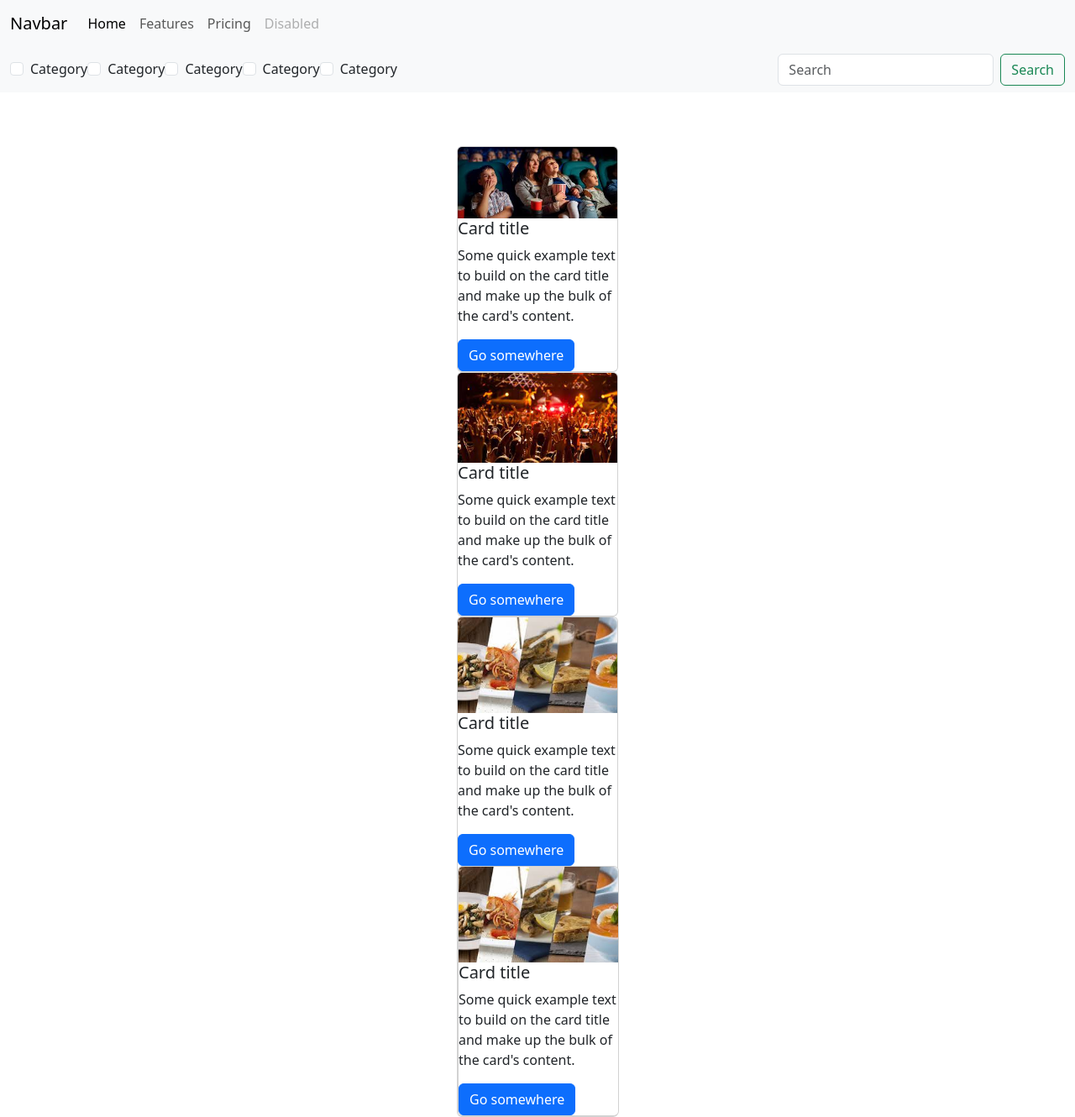
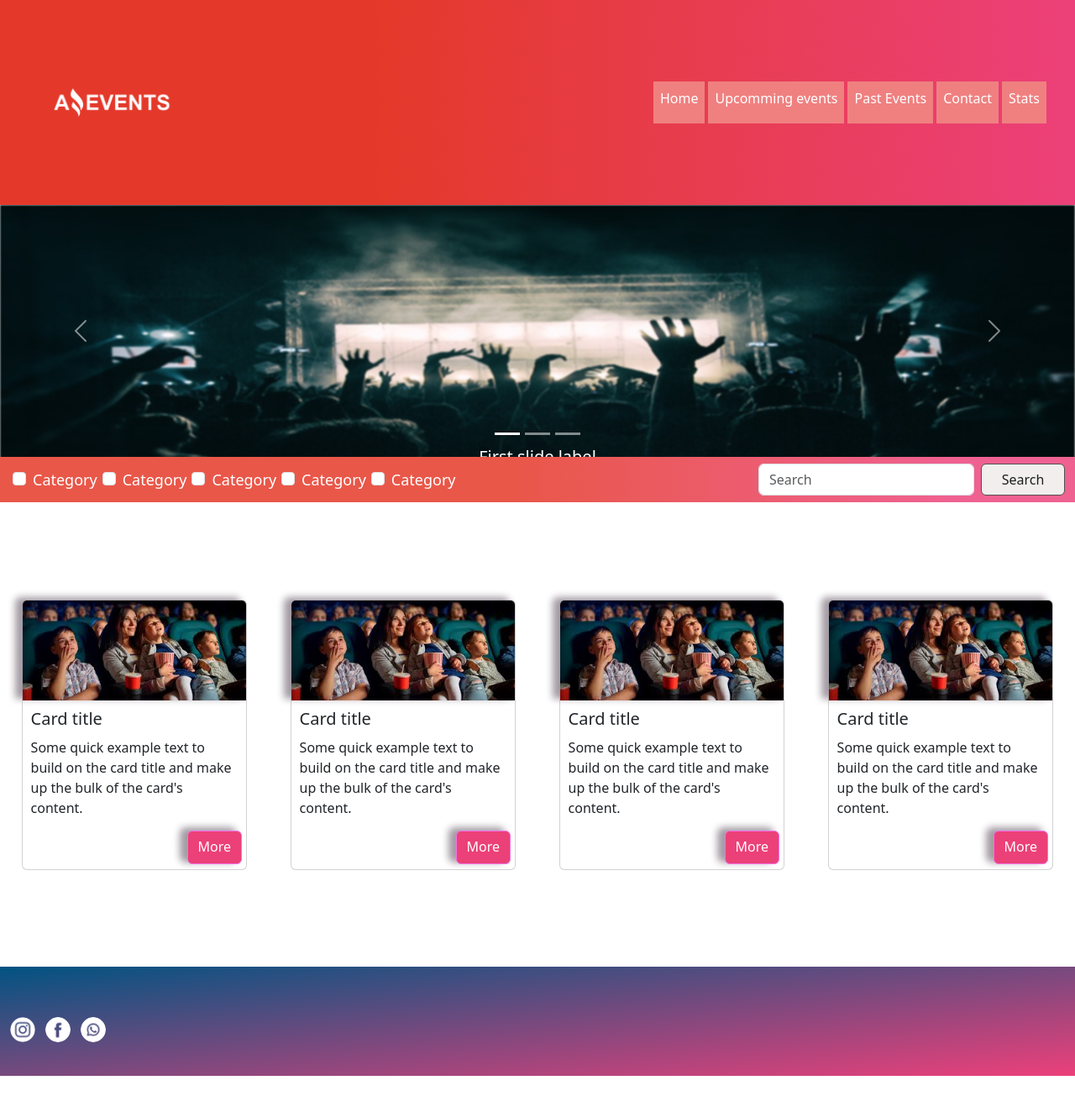
Before and after one commit to palabrasafiladas/amazingevents, a plain HTML site: page index.html in a window 1280 px wide. Shown: the whole page at 84% size. After the commit the page ends 1281 px from the top, so only its background shows below. Drawn offline with nearby package versions, Linux system fonts and the light colour scheme.

Commit message:
add-footer-add-news-styles

```diff
--- a/index.html
+++ b/index.html
@@ -13,36 +13,77 @@
 </head>
 
 <body>
-        <nav class="navbar navbar-expand-lg bg-body-tertiary">
+
+  <nav id="nav-one" class="navbar navbar-expand-lg ">
     <div class="container-fluid">
-              <a class="navbar-brand" href="#">Navbar</a>
-              <button class="navbar-toggler" type="button" data-bs-toggle="collapse" data-bs-target="#navbarNav" aria-controls="navbarNav" aria-expanded="false" aria-label="Toggle navigation">
-                <span class="navbar-toggler-icon"></span>
-              </button>
-              <div class="collapse navbar-collapse" id="navbarNav">
+      <img class="logo" src="./assets/eventos-ps.png"  alt="...">
+      <div  id="navbarNav">
         <ul class="navbar-nav">
           <li class="nav-item">
-                    <a class="nav-link active" aria-current="page" href="#">Home</a>
+            <a class="nav-link" href="#">Home</a>
           </li>
           <li class="nav-item">
-                    <a class="nav-link" href="#">Features</a>
+            <a class="nav-link" href="#">Upcomming events</a>
           </li>
           <li class="nav-item">
-                    <a class="nav-link" href="#">Pricing</a>
+            <a class="nav-link" href="#">Past Events</a>
           </li>
           <li class="nav-item">
-                    <a class="nav-link disabled">Disabled</a>
+            <a class="nav-link" href="#">Contact</a>
+          </li>
+          <li class="nav-item">
+            <a class="nav-link" href="#">Stats</a>
           </li>
         </ul>
       </div>
     </div>
   </nav>
 
-          <nav class="navbar navbar-expand-lg bg-body-tertiary">
+
+  <div id="carouselExampleCaptions" class="carousel slide">
+    <div class="carousel-indicators">
+      <button type="button" data-bs-target="#carouselExampleCaptions" data-bs-slide-to="0" class="active" aria-current="true" aria-label="Slide 1"></button>
+      <button type="button" data-bs-target="#carouselExampleCaptions" data-bs-slide-to="1" aria-label="Slide 2"></button>
+      <button type="button" data-bs-target="#carouselExampleCaptions" data-bs-slide-to="2" aria-label="Slide 3"></button>
+    </div>
+    <div class="carousel-inner">
+      <div class="carousel-item active">
+
+        <img class="img-carrousel"  src="./assets/festival-descarga.jpg"  alt="...">
+        <div class="carousel-caption d-none d-md-block">
+          <h5>First slide label</h5>
+          <p>Some representative placeholder content for the first slide.</p>
+        </div>
+      </div>
+      <div class="carousel-item">
+        <img class="img-carrousel" src="./assets/concert2.jpg" alt="..." >
+        <div class="carousel-caption d-none d-md-block">
+          <h5>Second slide label</h5>
+          <p>Some representative placeholder content for the second slide.</p>
+        </div>
+      </div>
+      <div class="carousel-item">
+        <img  class="img-carrousel" src="./assets/concert3.jpg" alt="...">
+        <div class="carousel-caption d-none d-md-block">
+          <h5>Third slide label</h5>
+          <p>Some representative placeholder content for the third slide.</p>
+        </div>
+      </div>
+    </div>
+    <button class="carousel-control-prev" type="button" data-bs-target="#carouselExampleCaptions" data-bs-slide="prev">
+      <span class="carousel-control-prev-icon" aria-hidden="true"></span>
+      <span class="visually-hidden">Previous</span>
+    </button>
+    <button class="carousel-control-next" type="button" data-bs-target="#carouselExampleCaptions" data-bs-slide="next">
+      <span class="carousel-control-next-icon" aria-hidden="true"></span>
+      <span class="visually-hidden">Next</span>
+    </button>
+  </div>
+  <nav id="navbar-checkbox" class="navbar navbar-expand-lg">
     <div class="container-fluid">
 
-              <div class="collapse navbar-collapse" id="navbarScroll">
-                <ul class="navbar-nav me-auto my-2 my-lg-0 navbar-nav-scroll" style="--bs-scroll-height: 100px;">
+      <div class="navbar-collapse">
+        <ul class="navbar-nav me-auto my-2 my-lg-0 " style="--bs-scroll-height: 100px;">
           <div class="form-check">
             <input class="form-check-input" type="checkbox" value="" id="defaultCheck1">
             <label class="form-check-label" for="defaultCheck1">
@@ -73,63 +114,86 @@
               Category
             </label>
           </div>
-                    <ul class="dropdown-menu">
-                      <li><a class="dropdown-item" href="#">Action</a></li>
-                      <li><a class="dropdown-item" href="#">Another action</a></li>
-                      <li><hr class="dropdown-divider"></li>
-                      <li><a class="dropdown-item" href="#">Something else here</a></li>
-                    </ul>
-                  </li>
+
 
         </ul>
         <form class="d-flex" role="search">
           <input class="form-control me-2" type="search" placeholder="Search" aria-label="Search">
+          <div class="buttom-search">
             <button class="btn btn-outline-success" type="submit">Search</button>
+          </div>
         </form>
       </div>
     </div>
   </nav>
 
-     <div  class="container-cards"  class="row row-cols-1 row-cols-md-3 g-4">
-            <div class="card" style="width: 12rem;">
+  <div class="container-cards">
+    <div class="card">
       <img src="./assets/Cine7.jpg" class="card-img-top" alt="...">
-                <div class="col">
+      <div>
         <h5 class="card-title">Card title</h5>
-                  <p class="card-text">Some quick example text to build on the card title and make up the bulk of the card's content.</p>
-                  <a href="#" class="btn btn-primary">Go somewhere</a>
+        <p class="card-text">Some quick example text to build on the card title and make up the bulk of the card's
+          content.</p>
+          <div class="buttom-card">
+            <a href="#" class="btn btn-primary">More</a>
            </div>
       </div>
-              <div class="card" style="width: 12rem;">
-                <img src="./assets/Concierto de musica1.jpg" class="card-img-top" alt="...">
-                <div class="col">
+    </div>
+    <div class="card">
+      <img src="./assets/Cine7.jpg" class="card-img-top" alt="...">
+      <div>
         <h5 class="card-title">Card title</h5>
-                  <p class="card-text">Some quick example text to build on the card title and make up the bulk of the card's content.</p>
-                  <a href="#" class="btn btn-primary">Go somewhere</a>
+        <p class="card-text">Some quick example text to build on the card title and make up the bulk of the card's
+          content.</p>
+          <div class="buttom-card">
+            <a href="#" class="btn btn-primary">More</a>
            </div>
       </div>
-              <div class="card" style="width: 12rem;">
-                <img src="./assets/Feria de comidas7.jpg" class="card-img-top" alt="...">
-                <div class="col">
+    </div>
+    <div class="card">
+      <img src="./assets/Cine7.jpg" class="card-img-top" alt="...">
+      <div>
         <h5 class="card-title">Card title</h5>
-                  <p class="card-text">Some quick example text to build on the card title and make up the bulk of the card's content.</p>
-                  <a href="#" class="btn btn-primary">Go somewhere</a>
+        <p class="card-text">Some quick example text to build on the card title and make up the bulk of the card's
+          content.</p>
+          <div class="buttom-card">
+            <a href="#" class="btn btn-primary">More</a>
            </div>
-                <div class="card" style="width: 12rem;">
-                    <img src="./assets/Feria de comidas7.jpg" class="card-img-top" alt="...">
-                    <div class="col">
+      </div>
+    </div>
+    <div class="card">
+      <img src="./assets/Cine7.jpg" class="card-img-top" alt="...">
+      <div>
         <h5 class="card-title">Card title</h5>
-                      <p class="card-text">Some quick example text to build on the card title and make up the bulk of the card's content.</p>
-                      <a href="#" class="btn btn-primary">Go somewhere</a>
+        <p class="card-text">Some quick example text to build on the card title and make up the bulk of the card's
+          content.</p>
+          <div class="buttom-card">
+           <a href="#" class="btn btn-primary">More</a>
+          </div>
+
       </div>
     </div>
 
   </div>
 
-          <footer>
-            <div class="footer">
+  <footer id="contacto">
+    <div class="footer-content">
 
+        <div class="social-media">
+            <a href="https://play.google.com/store/apps/details?id=com.whatsapp&hl=es_AR&gl=US">
+                <img  class="social-media-icon" src="./assets/instagram64.png" alt="">
+            </a>
+
+            <a href="https://play.google.com/store/apps/details?id=com.whatsapp&hl=es_AR&gl=US">
+             <img  class="social-media-icon" src="./assets/facebook_dad.png" alt="">
+            </a>
+            <a href="https://play.google.com/store/apps/details?id=com.whatsapp&hl=es_AR&gl=US">
+              <img  class="social-media-icon" src="./assets/whatsapp21.png" alt="">
+             </a>
+        </div>
     </div>
 </footer>
+
 </body>
 <script type="module">
   // Import the functions you need from the SDKs you need
@@ -150,7 +214,8 @@
   // Initialize Firebase
   const app = initializeApp(firebaseConfig);
 </script>
-<script src="https://cdn.jsdelivr.net/npm/bootstrap@5.3.0-alpha1/dist/js/bootstrap.bundle.min.js" integrity="sha384-w76AqPfDkMBDXo30jS1Sgez6pr3x5MlQ1ZAGC+nuZB+EYdgRZgiwxhTBTkF7CXvN" crossorigin="anonymous"></script>
+<script src="https://cdn.jsdelivr.net/npm/bootstrap@5.3.0-alpha1/dist/js/bootstrap.bundle.min.js"
+  integrity="sha384-w76AqPfDkMBDXo30jS1Sgez6pr3x5MlQ1ZAGC+nuZB+EYdgRZgiwxhTBTkF7CXvN" crossorigin="anonymous"></script>
 
 
 </html>
--- a/styles/stylesIndex.css
+++ b/styles/stylesIndex.css
@@ -1,17 +1,202 @@
+/*
+  navbar
+ */
+ .logo{
+  width: 180px;
+  margin: 1%;
+  padding: 1%;
 
+}
+#nav-one{
+
+  box-sizing: content-box;
+  padding: 20px;
+  background-image: linear-gradient(to right, #e4392a 35%, #ec407a 100%);
+  color: #ffffff;
+}
+a.nav-item::before {
+color: #ffffff !important ;
+
+}
+.nav-link{
+  background-color: #F08080	 ;
+  color: #ffffff;
+  margin-left: 2px;
+  margin-right: 2px;
+  height: 50px;
+  text-align: center;
+}
+
+/*
+    navbar end
+   */
+
+
+/* navTwo */
+.form-check{
+  margin:0px 3px;
+  }
+
+.form-check-label{
+  color: #ffffff;
+  font-size: 18px;
+
+}
+
+#navbar-checkbox
+{
+  background: rgba(233,87,73,1);
+  background: -moz-linear-gradient(left, rgba(233,87,73,1) 0%, rgba(233,87,73,1) 48%, rgba(239,97,145,1) 89%, rgba(239,97,145,1) 100%);
+  background: -webkit-gradient(left top, right top, color-stop(0%, rgba(233,87,73,1)), color-stop(48%, rgba(233,87,73,1)), color-stop(89%, rgba(239,97,145,1)), color-stop(100%, rgba(239,97,145,1)));
+  background: -webkit-linear-gradient(left, rgba(233,87,73,1) 0%, rgba(233,87,73,1) 48%, rgba(239,97,145,1) 89%, rgba(239,97,145,1) 100%);
+  background: -o-linear-gradient(left, rgba(233,87,73,1) 0%, rgba(233,87,73,1) 48%, rgba(239,97,145,1) 89%, rgba(239,97,145,1) 100%);
+  background: -ms-linear-gradient(left, rgba(233,87,73,1) 0%, rgba(233,87,73,1) 48%, rgba(239,97,145,1) 89%, rgba(239,97,145,1) 100%);
+  background: linear-gradient(to right, rgba(233,87,73,1) 0%, rgba(233,87,73,1) 48%, rgba(239,97,145,1) 89%, rgba(239,97,145,1) 100%);
+  filter: progid:DXImageTransform.Microsoft.gradient( startColorstr='#e95749', endColorstr='#ef6191', GradientType=1 );
+}
+/* buttom-search */
+
+.btn-outline-success{
+  background-color: #ffffff;
+  width: 100px;
+  border-color: #515151;
+  color: #1f1f1f;
+  background-color: #f2eeee;
+
+}
+.btn-outline-success:hover{
+  background-color: #e4392a;
+  border-color: #5c5858 !important;
+
+
+}
+
+
+
+
+
+  /*
+    navbar end
+   */
+
+
+
+/* carrousel */
+
+
+.carousel-inner{
+  height: 300px;
+}
+.img-carrousel{
+  width: 100%;
+  height: 400px;
+  filter: grayscale(70%);
+  filter: opacity(71%);
+  filter: blur(1px);
+
+
+
+
+
+}
 /* cards secction */
 
 
 .container-cards{
-    align-items:center;
     display: flex;
-    flex-direction: column;
-    padding-top: 5%;
+    justify-content: center;
+    align-items: center;
+    width: 100%;
+    padding-top: 7%;
+    padding-bottom: 7%;
+
    }
+
+.card{
+  max-width: 100%;
+  margin: 2%;
+  display:flex;
+
+}
+
+.card-img-top{
+-webkit-box-shadow: -8px -3px 9px 1px rgba(163,155,163,1);
+-moz-box-shadow: -8px -3px 9px 1px rgba(163,155,163,1);
+box-shadow: -8px -3px 9px 1px rgba(163,155,163,1);
+}
+
+.buttom-card{
+  display: flex;
+  justify-content: flex-end;
+}
+a.btn-primary{
+  max-width: 65%;
+  max-height: 40px;
+  text-align: center;
+  margin:  2%;
+  font-size: 16px;
+  padding-bottom:  4%;
+  background-color: #ec4078 !important;
+  border-color: #F273E6;
+  -webkit-box-shadow: -8px -3px 9px 1px rgba(163,155,163,1);
+  -moz-box-shadow: -8px -3px 9px 1px rgba(163,155,163,1);
+  box-shadow: -8px -3px 9px 1px rgba(163,155,163,1);
+
+}
+
+a.btn-primary:hover{
+ background-color:  #e4392a !important;
+ border-color: #f3a3be;
+}
+.card-text{
+  margin: 10px;
+}
+.card-title{
+  margin: 10px;
+}
+/* cards end secction */
+
+
+
 /*
   Section footer
  */
 
- .footer{
+/* .footer {
+  padding-bottom: 0.1px;
+} */
 
- }
+.footer-content {
+  display: flex;
+  align-items: center;
+  flex-wrap: wrap;
+  padding-top: 60px;
+  padding-bottom: 40px;
+  background-image: linear-gradient(to bottom right, #015382, #ec407a)
+
+}
+
+.social-media {
+  width: 100%;
+  display: flex;
+  justify-content: flex-start;
+}
+
+.social-media-icon {
+  display: inline-block;
+  margin-left: 12px;
+  width: 30px;
+  height: 30px;
+  border-radius: 50%;
+  text-align: center;
+}
+
+.social-media-icon:hover {
+  background-color: #de3caa;
+}
+
+.social-media-icon i {
+  font-size:25px;
+  line-height: 40px;
+}
+/*footer*/
```
Also changed, not shown: assets/concert-descarga.jpg (added), assets/concert2.jpg (added), assets/concert3.jpg (added), assets/eventos-ps.png (added), assets/facebook.png (added), assets/facebook_dad.png (added), assets/festival-descarga.jpg (added), assets/festival2.jpg (added), assets/images.jfif (added), assets/instagram64.png (added), assets/jaysa.png (added), assets/logo-events.png (added), assets/whatsapp21.png (added), assets/wtp89.png (added). Lines whose indentation alone changed are shown as unchanged.
